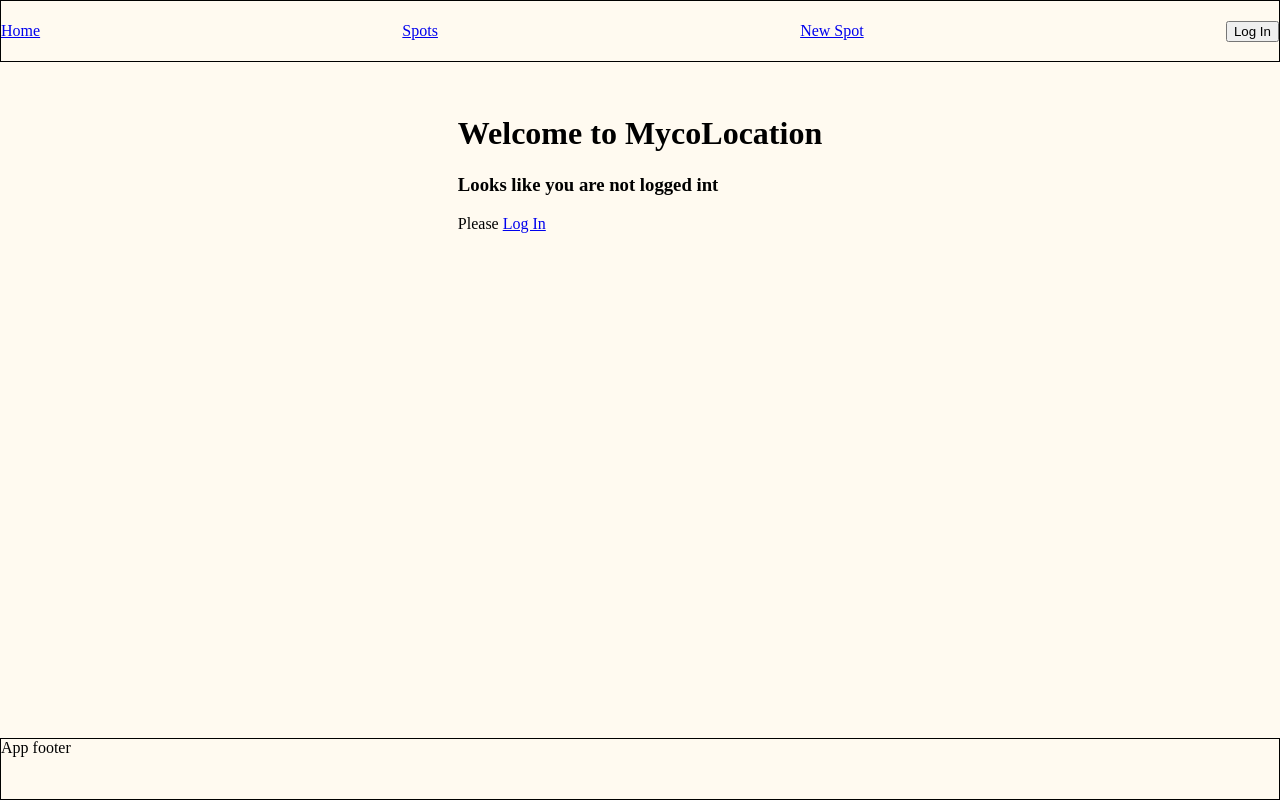
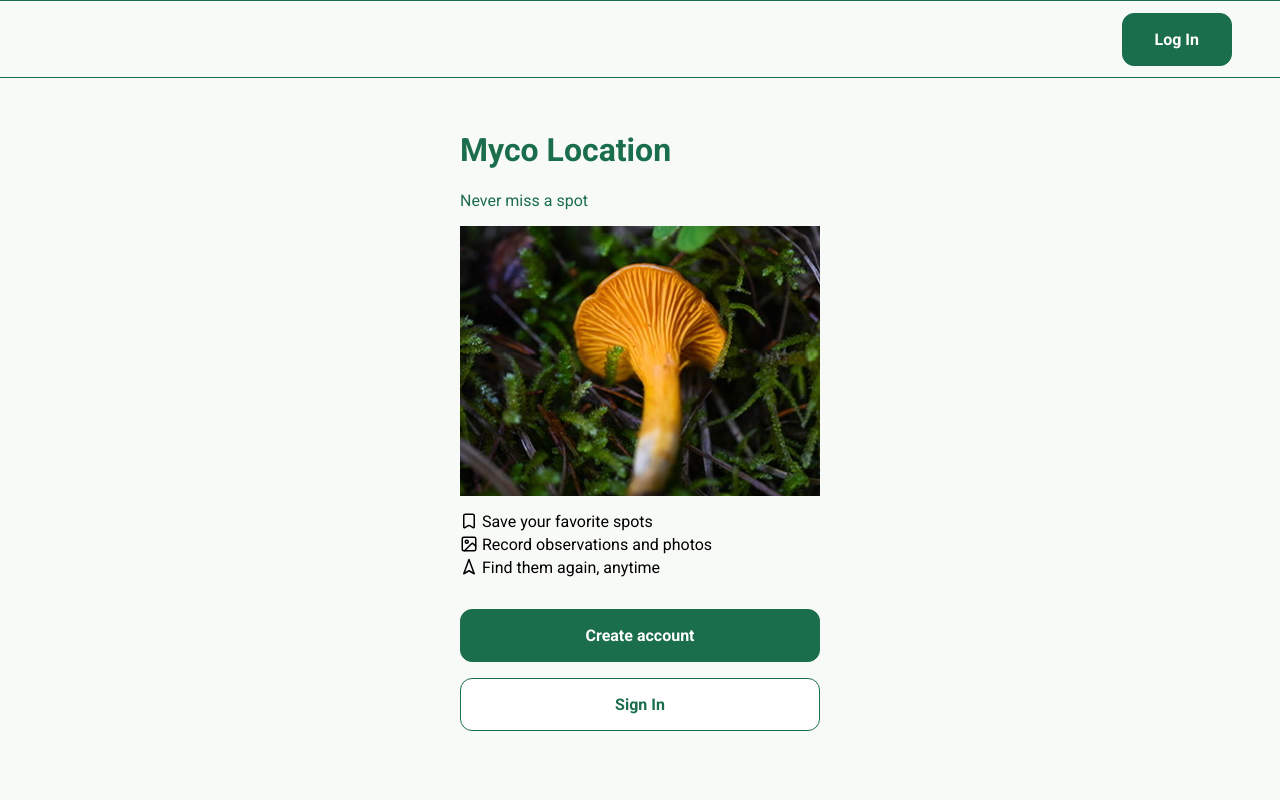
Before and after one commit to vladutclp/myco-location, a React (Vite) app in the folder client/: page / in a window 1280 px wide. Built offline with nearby package versions, Linux system fonts and the light colour scheme; no server answers.

Commit message:
Added style for home page

```diff
--- a/client/src/App.css
+++ b/client/src/App.css
@@ -1,3 +1,4 @@
+@import url("https://fonts.googleapis.com/css2?family=Inter:ital,opsz,wght@0,14..32,100..900;1,14..32,100..900&family=Roboto:ital,wght@0,100..900;1,100..900&display=swap");
 body {
   margin: 0;
   padding: 0;
@@ -5,23 +6,37 @@ body {
 
 #root {
   display: flex;
-  background: floralwhite;
+  background: #f8faf7;
   flex-direction: column;
   height: 100dvh;
   margin: 0;
   padding: 0;
+  font-family: "Roboto", sans-serif;
+
+  --color-primary: #1b6e4b;
 }
 
 .header {
   display: flex;
   align-items: center;
-  justify-content: space-between;
+  justify-content: flex-end;
+  text-decoration: none;
+  gap: 16px;
+  font-weight: 400;
+  padding: 0.5rem 3rem;
+  color: var(--color-primary);
+}
+
+.header a {
+  text-decoration: none;
+  /* color: var(--color-primary); */
 }
 
 .header,
 .footer {
   min-height: 60px;
-  border: 1px solid black;
+  border-bottom: 1px solid var(--color-primary);
+  border-top: 1px solid var(--color-primary);
 }
 
 .main-content {
@@ -47,15 +62,6 @@ body {
   gap: 8px;
 }
 
-.login-form .signup-button {
-  outline: none;
-  background: none;
-  padding: 16px;
-  border: none;
-  box-shadow: none;
-  background-color: aliceblue;
-}
-
 .login-form input {
   padding: 8px;
 }
@@ -71,6 +77,64 @@ body {
 
 .toast--exit {
   animation: slideOut 0.25s ease-out forwards;
+}
+
+.button {
+  padding: 1rem 2rem;
+  border-radius: 12px;
+  outline: none;
+  border: none;
+  box-shadow: none;
+  font-weight: bold;
+  background-color: #ffffff;
+  color: var(--color-primary);
+  border: 1px solid var(--color-primary);
+  text-decoration: none;
+  text-align: center;
+}
+
+.button--primary {
+  color: white;
+  background-color: var(--color-primary);
+}
+
+.benefits-list {
+  list-style: none;
+  align-self: flex-start;
+  padding: 0;
+  color: initial;
+  font-weight: 400;
+  display: flex;
+  flex-direction: column;
+  gap: 4px;
+}
+
+.benefit-item {
+  display: flex;
+  flex-direction: row;
+  gap: 4px;
+}
+
+.icon {
+  width: 18px;
+  height: 18px;
+  display: block;
+}
+
+.home__hero-media {
+  width: 100%;
+  max-width: 360px;
+  aspect-ratio: 4 / 3;
+  overflow: hidden;
+  /* border-radius: 16px; */
+}
+
+.home__hero-media img {
+  display: block;
+  width: 100%;
+  height: 100%;
+  object-fit: cover;
+  object-position: center 60%;
 }
 
 @keyframes slideIn {
--- /dev/null
+++ b/client/src/components/BenefitsList.tsx
@@ -0,0 +1,62 @@
+/*TODO: This has to be refactored */
+const BenefitsList = () => {
+  return (
+    <ul className="benefits-list">
+      <li className="benefit-item">
+        <svg
+          xmlns="http://www.w3.org/2000/svg"
+          width="24"
+          height="24"
+          viewBox="0 0 24 24"
+          fill="none"
+          stroke="currentColor"
+          stroke-width="2"
+          stroke-linecap="round"
+          stroke-linejoin="round"
+          className="icon"
+        >
+          <path d="M17 3a2 2 0 0 1 2 2v15a1 1 0 0 1-1.496.868l-4.512-2.578a2 2 0 0 0-1.984 0l-4.512 2.578A1 1 0 0 1 5 20V5a2 2 0 0 1 2-2z" />
+        </svg>
+        Save your favorite spots
+      </li>
+      <li className="benefit-item">
+        <svg
+          xmlns="http://www.w3.org/2000/svg"
+          width="24"
+          height="24"
+          viewBox="0 0 24 24"
+          fill="none"
+          stroke="currentColor"
+          stroke-width="2"
+          stroke-linecap="round"
+          stroke-linejoin="round"
+          className="icon"
+        >
+          <rect width="18" height="18" x="3" y="3" rx="2" ry="2" />
+          <circle cx="9" cy="9" r="2" />
+          <path d="m21 15-3.086-3.086a2 2 0 0 0-2.828 0L6 21" />
+        </svg>
+        Record observations and photos
+      </li>
+      <li className="benefit-item">
+        <svg
+          className="icon"
+          xmlns="http://www.w3.org/2000/svg"
+          width="24"
+          height="24"
+          viewBox="0 0 24 24"
+          fill="none"
+          stroke="currentColor"
+          stroke-width="2"
+          stroke-linecap="round"
+          stroke-linejoin="round"
+        >
+          <polygon points="12 2 19 21 12 17 5 21 12 2" />
+        </svg>
+        Find them again, anytime
+      </li>
+    </ul>
+  );
+};
+
+export default BenefitsList;
--- a/client/src/components/Header.tsx
+++ b/client/src/components/Header.tsx
@@ -1,17 +1,19 @@
 import { useAuth } from "../store/auth-context";
-import { NavLink, useNavigate } from "react-router";
+import { NavLink } from "react-router";
 
 const Header = () => {
   const { isLoggedIn, setIsUserLoggedIn } = useAuth();
-  const navigate = useNavigate();
   return (
     <header className="header">
+      {!isLoggedIn ? (
+        <NavLink className={"button button--primary"} to={"/login"}>
+          Log In
+        </NavLink>
+      ) : (
+        <>
           <NavLink to={"/"}>Home</NavLink>
           <NavLink to={"/spots"}>Spots</NavLink>
           <NavLink to={"/new-spot"}>New Spot</NavLink>
-      {!isLoggedIn ? (
-        <button onClick={() => navigate("/login")}>Log In</button>
-      ) : (
           <button
             onClick={() => {
               sessionStorage.removeItem("token");
@@ -20,6 +22,7 @@ const Header = () => {
           >
             Log Out
           </button>
+        </>
       )}
     </header>
   );
--- a/client/src/pages/Home.tsx
+++ b/client/src/pages/Home.tsx
@@ -1,5 +1,7 @@
+import BenefitsList from "../components/BenefitsList";
 import { useAuth } from "../store/auth-context";
-import { NavLink } from "react-router";
+import { Link } from "react-router";
+import heroImage from "../../assets/hero.jpeg";
 
 const Home = () => {
   const { isLoggedIn } = useAuth();
@@ -10,10 +12,49 @@ const Home = () => {
       <div>Hello user, you are logged in</div>
     </div>
   ) : (
-    <div>
-      <h1>Welcome to MycoLocation</h1>
-      <h3>Looks like you are not logged int</h3>
-      Please <NavLink to={"/login"}>Log In </NavLink>
+    <div
+      style={{
+        display: "flex",
+        flexDirection: "column",
+        color: "#1b6e4b",
+      }}
+    >
+      <div
+        style={{
+          display: "flex",
+          flexDirection: "column",
+          alignItems: "flex-start",
+        }}
+      >
+        <div>
+          <h1>Myco Location</h1>
+          <p>Never miss a spot</p>
+        </div>
+        <div className="home__hero-media">
+          <img
+            src={heroImage}
+            alt="Orange mushroom growing among moss"
+            width={360}
+            height={540}
+            fetchPriority="high"
+          />
+        </div>
+      </div>
+      <div
+        style={{
+          display: "flex",
+          flexDirection: "column",
+          gap: "1rem",
+        }}
+      >
+        <BenefitsList />
+        <Link to="/register" className="button button--primary">
+          Create account
+        </Link>
+        <Link to="/login" className="button">
+          Sign In
+        </Link>
+      </div>
     </div>
   );
 };
--- a/client/src/pages/Layout.tsx
+++ b/client/src/pages/Layout.tsx
@@ -1,16 +1,18 @@
 import React from "react";
 import Header from "../components/Header";
+import { useAuth } from "../store/auth-context";
 
 type Props = {
   children?: React.ReactNode;
 };
 
 const Layout = ({ children }: Props) => {
+  const { isLoggedIn } = useAuth();
   return (
     <>
       <Header />
       <main className="main-content">{children}</main>
-      <footer className="footer">App footer</footer>
+      {isLoggedIn && <footer className="footer">App footer</footer>}
     </>
   );
 };
--- a/client/src/pages/Login.tsx
+++ b/client/src/pages/Login.tsx
@@ -53,6 +53,7 @@ const Login = () => {
         }}
         className="login-form"
       >
+        <h1>Sign in into your account</h1>
         <div className="field-wrapper">
           <label htmlFor="email">E-mail</label>
           <input required name="email" id="email" type="email" />
@@ -61,7 +62,7 @@ const Login = () => {
           <label htmlFor="password">Password</label>
           <input required name="password" id="password" type="password" />
         </div>
-        <button disabled={isLoading} className="signup-button">
+        <button disabled={isLoading} className="button button--primary">
           Sign In
         </button>
       </form>
--- a/client/src/pages/Register.tsx
+++ b/client/src/pages/Register.tsx
@@ -56,6 +56,7 @@ const Register = () => {
         }}
         className="login-form"
       >
+        <h1>Create your account</h1>
         <div className="field-wrapper">
           <label htmlFor="email">E-mail</label>
           <input required name="email" id="email" type="email" />
@@ -64,7 +65,7 @@ const Register = () => {
           <label htmlFor="password">Password</label>
           <input required name="password" id="password" type="password" />
         </div>
-        <button disabled={isLoading} className="signup-button">
+        <button disabled={isLoading} className="button button--primary">
           Sign Up
         </button>
         {isError ? <span>Something went wrong</span> : null}
```
Also changed, not shown: client/assets/hero.jpeg (added), 1 other file (tests, documents, lock files or other folders). Lines whose indentation alone changed are shown as unchanged.
